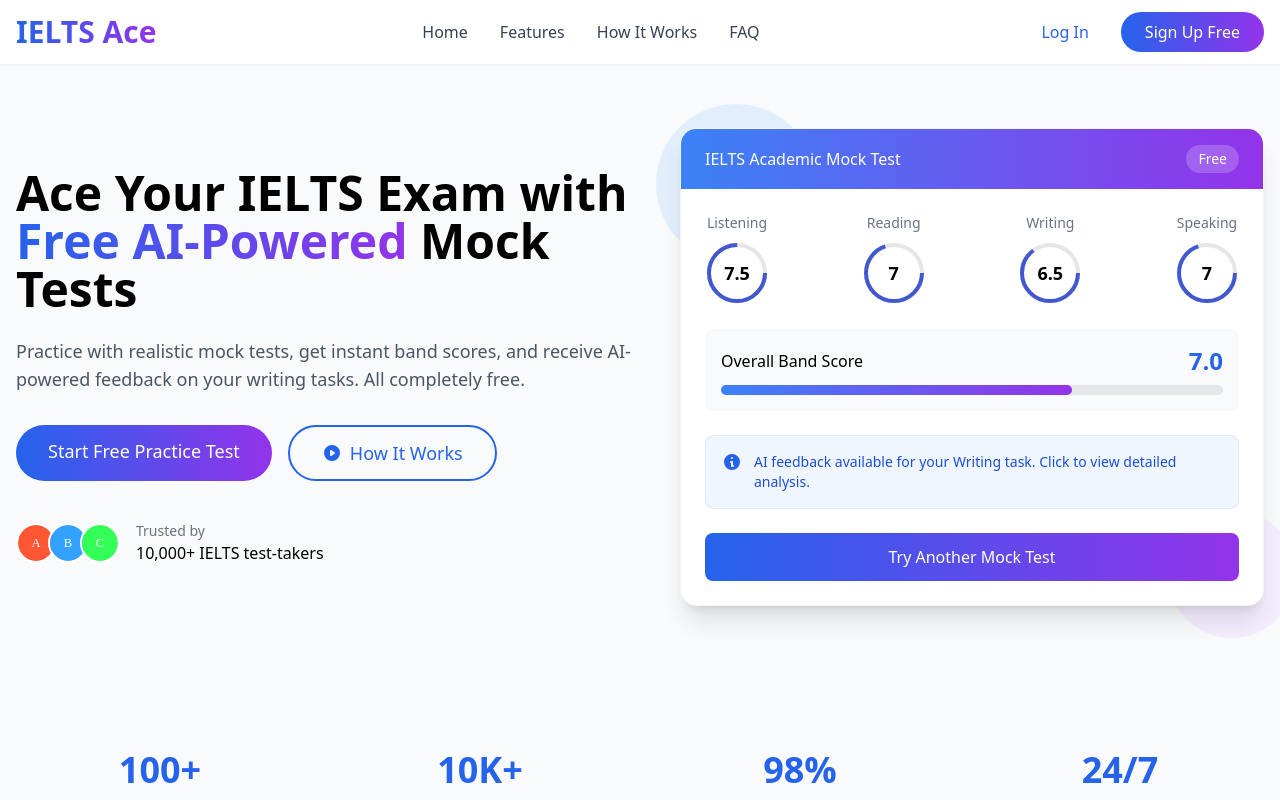
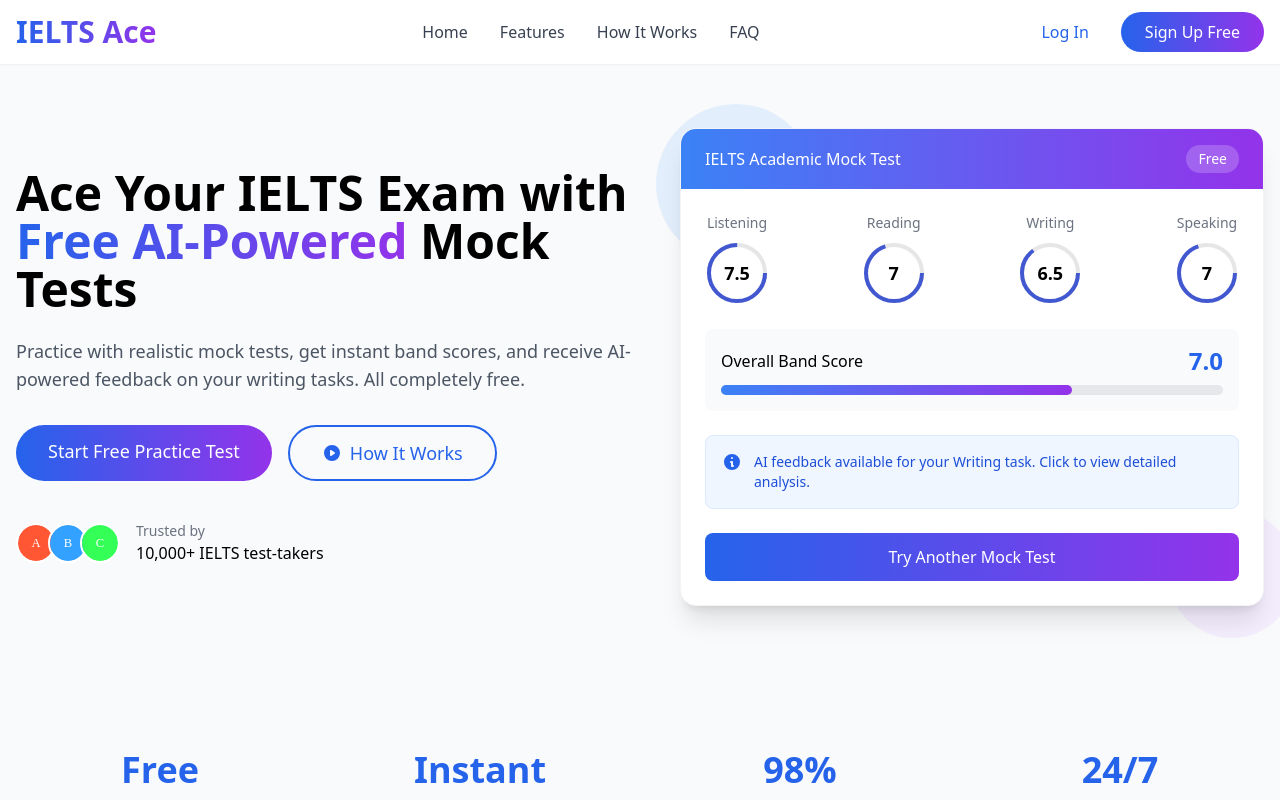
Before and after one commit to FahadBinAbdullah7/IELTS-CBT, a React (Vite) app: page / in a window 1280 px wide. Shown: the top 800 px of the page. Built offline with nearby package versions, Linux system fonts and the light colour scheme; no server answers.

Commit message:
Update Home.tsx

```diff
--- a/src/pages/Home.tsx
+++ b/src/pages/Home.tsx
@@ -254,8 +254,8 @@ const Home = () => {
         <div className="container mx-auto px-4">
           <div className="grid grid-cols-2 md:grid-cols-4 gap-8">
             {[
-              { value: '100+', label: 'Mock Tests' },
-              { value: '10K+', label: 'Active Users' },
+              { value: 'Free', label: 'Mock Tests' },
+              { value: 'Instant', label: 'Band Score' },
               { value: '98%', label: 'Success Rate' },
               { value: '24/7', label: 'AI Feedback' },
             ].map((stat, index) => (
```
